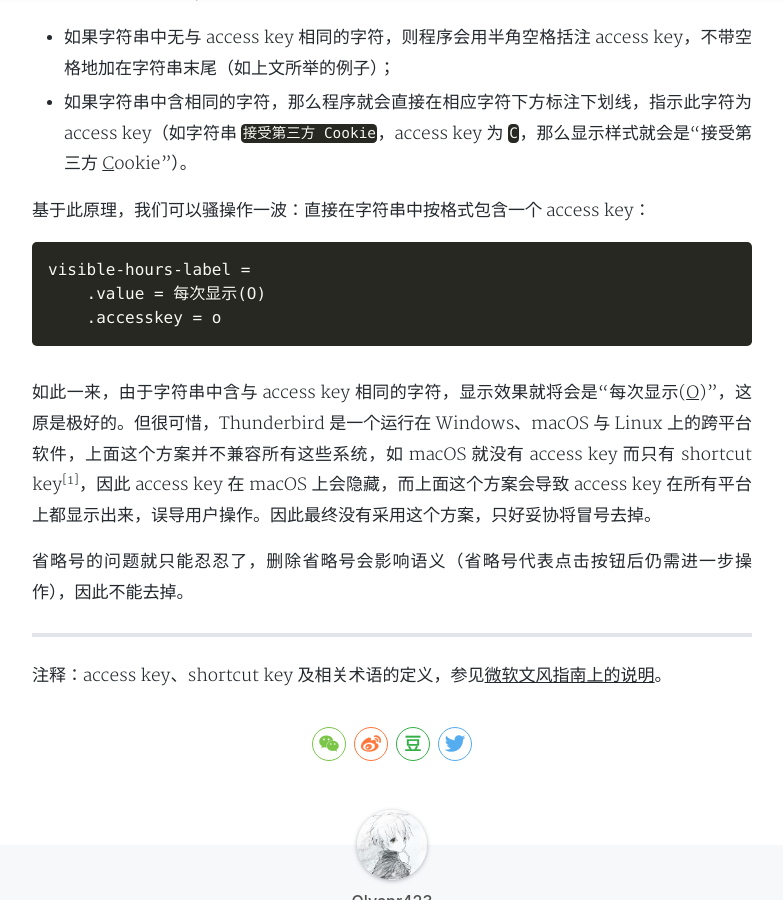
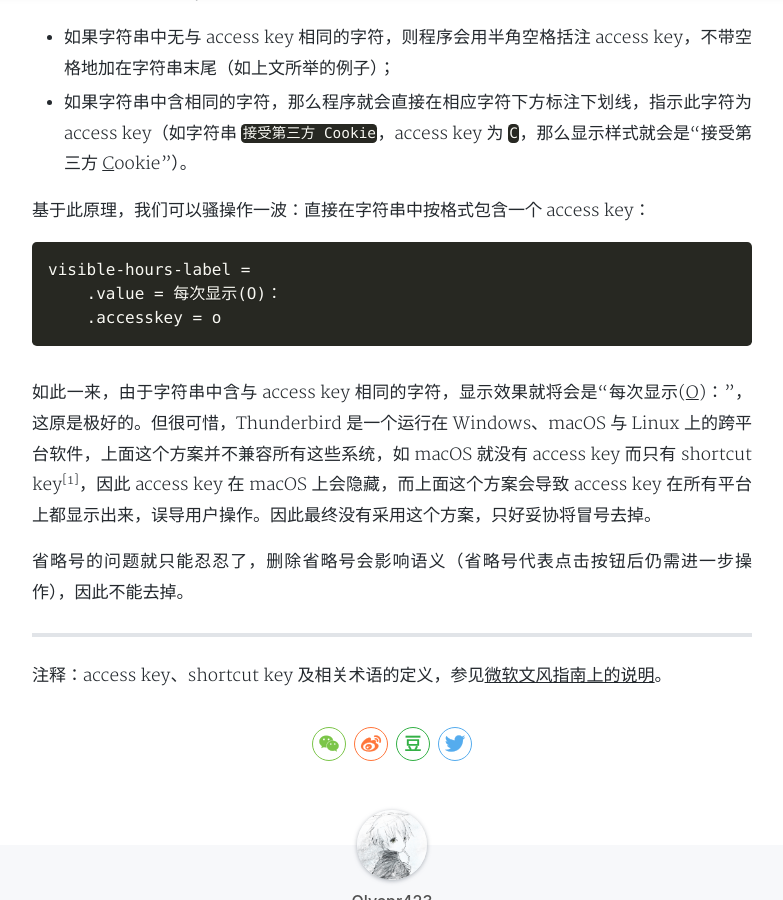
Before and after one commit to Olvcpr423/Olvcpr423.github.io, a Jekyll site: the page built from _posts/2023-05-28-Mozilla L10n：Thunderbird 简体中文本地化更新日志（20230528）.md, in a window 1280 px wide and 900 px high, scrolled down 1657 px. Shown: the whole window, without its empty margins (248-1031 px from the left). Built offline with Jekyll 4.4.1, drawn with Linux system fonts in a browser that asks for light colours; nearby versions of some CDN libraries; a style sheet for code colours, icons or effects is not loaded.

````diff
--- a/_posts/2023-05-28-Mozilla L10n：Thunderbird 简体中文本地化更新日志（20230528）.md
+++ b/_posts/2023-05-28-Mozilla L10n：Thunderbird 简体中文本地化更新日志（20230528）.md
@@ -38,10 +38,10 @@ visible-hours-label =
 
 ```
 visible-hours-label =
-    .value = 每次显示(O)
+    .value = 每次显示(O)：
     .accesskey = o
 ```
-如此一来，由于字符串中含与 access key 相同的字符，显示效果就将会是“每次显示(<u>O</u>)”，这原是极好的。但很可惜，Thunderbird 是一个运行在 Windows、macOS 与 Linux 上的跨平台软件，上面这个方案并不兼容所有这些系统，如 macOS 就没有 access key 而只有 shortcut key<sup>[1]</sup>，因此 access key 在 macOS 上会隐藏，而上面这个方案会导致 access key 在所有平台上都显示出来，误导用户操作。因此最终没有采用这个方案，只好妥协将冒号去掉。
+如此一来，由于字符串中含与 access key 相同的字符，显示效果就将会是“每次显示(<u>O</u>)：”，这原是极好的。但很可惜，Thunderbird 是一个运行在 Windows、macOS 与 Linux 上的跨平台软件，上面这个方案并不兼容所有这些系统，如 macOS 就没有 access key 而只有 shortcut key<sup>[1]</sup>，因此 access key 在 macOS 上会隐藏，而上面这个方案会导致 access key 在所有平台上都显示出来，误导用户操作。因此最终没有采用这个方案，只好妥协将冒号去掉。
 
 省略号的问题就只能忍忍了，删除省略号会影响语义（省略号代表点击按钮后仍需进一步操作），因此不能去掉。
 
````
